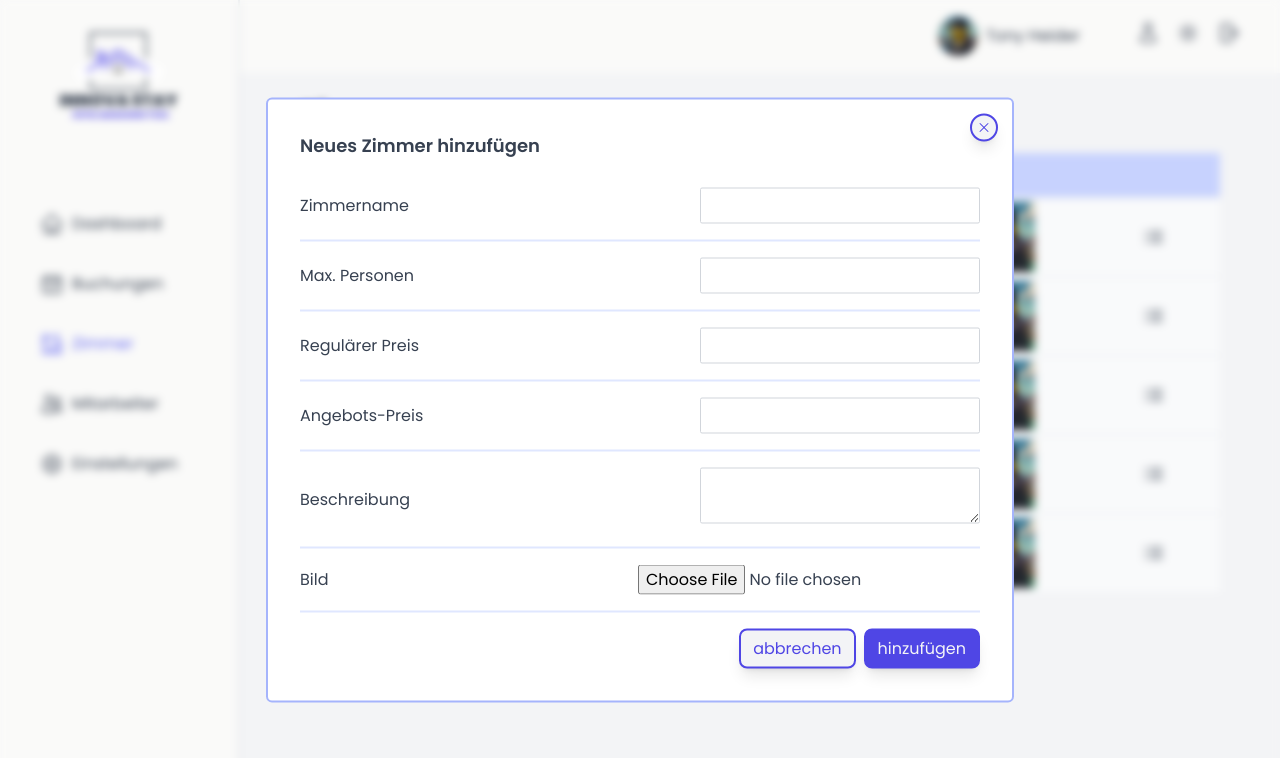
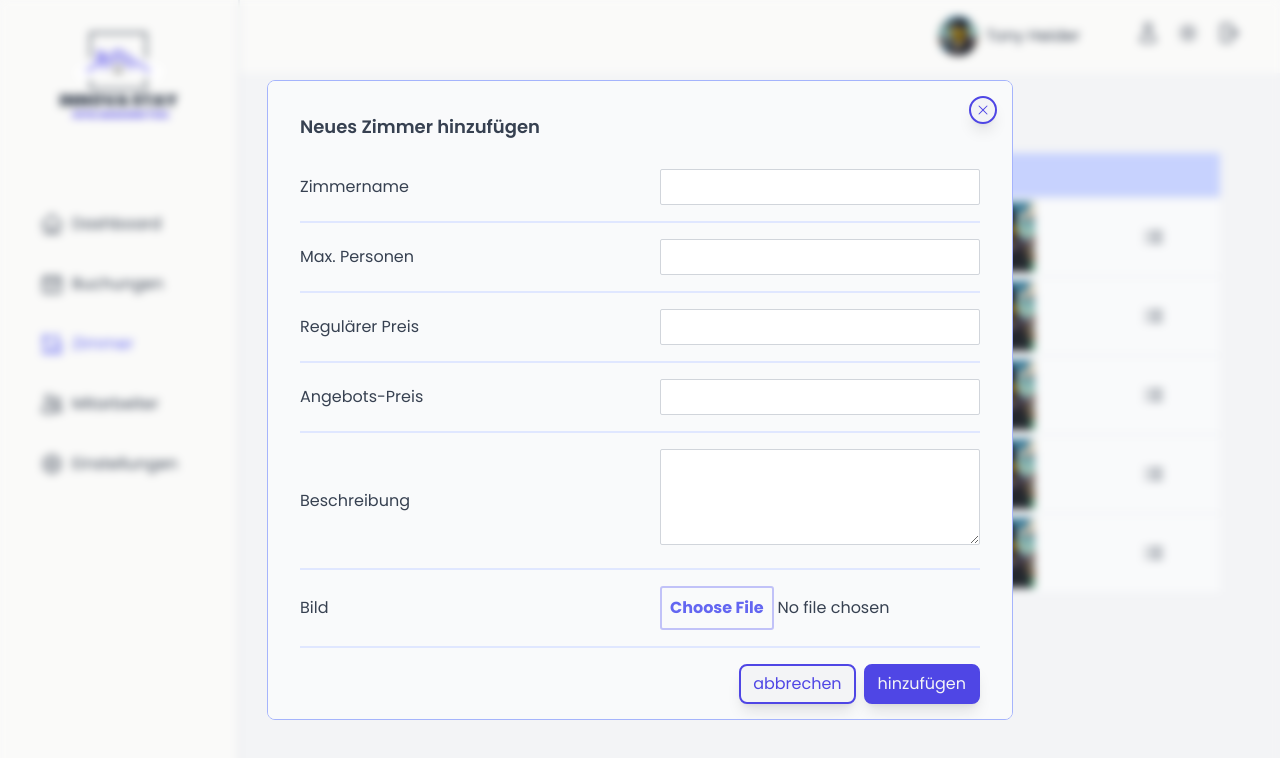
Before and after one commit to TonySN90/innovastay, a React (Vite) app: page /cabins in a window 1280 px wide. Both pictures are taken after a click on the button "Zimmer hinzufügen". Shown: the top 758 px of the page. Built offline with nearby package versions, Linux system fonts and the light colour scheme; a web font is replaced by a local one.

Commit message:
edit newCabinForm

```diff
--- a/src/features/cabins/CreateCabinForm.tsx
+++ b/src/features/cabins/CreateCabinForm.tsx
@@ -101,9 +101,11 @@ function FormRow<T extends keyof FormValues>({
   type,
 }: IFormRowProps<T>) {
   return (
-    <div className="border-b-2 border-indigo-100 min-w-[300px] md:min-w-[680px] transition-all flex flex-col md:flex-row py-4 justify-between items-center">
+    <div className="border-b-2 border-indigo-100 md:min-w-[680px] transition-all flex flex-col md:flex-row py-4 justify-between md:items-center">
       <Label label={label} />
-      {error && <span className="text-red-500 text-md">{error}</span>}
+      {error && (
+        <span className="text-red-500 text-md min-w-[300px]">{error}</span>
+      )}
       <Input id={id} type={type} reg={registerProp} />
     </div>
   );
@@ -124,7 +126,7 @@ function Input<T extends keyof FormValues>({ id, reg, type }: IInputProps<T>) {
     <div className="">
       {type === "text" || type === "number" ? (
         <input
-          className="md:w-[280px] border border-gray-300 rounded-sm h-9"
+          className="w-[100%] md:w-[320px] border border-gray-300 rounded-sm h-9 pl-2"
           type={type}
           id={id}
           disabled={false}
@@ -139,7 +141,7 @@ function Input<T extends keyof FormValues>({ id, reg, type }: IInputProps<T>) {
 
       {type === "textarea" && (
         <textarea
-          className="md:w-[280px] md:w-[220px] border border-gray-300 rounded-sm h-14"
+          className="w-full md:w-[320px] border border-gray-300 rounded-sm h-24 pl-2"
           id={id}
           disabled={false}
           {...register(id, {
@@ -151,9 +153,10 @@ function Input<T extends keyof FormValues>({ id, reg, type }: IInputProps<T>) {
 
       {type === "file" && (
         <input
-          className=""
+          className="fileInputStyle flex items-center justify-center w-full md:w-[320px] "
           type={type}
           id={id}
+          accept="image/*"
           disabled={false}
           {...register(id, {
             required: required,
--- a/src/styles/index.css
+++ b/src/styles/index.css
@@ -32,3 +32,20 @@ body {
   border-radius: 10px;
   background-color: transparent;
 }
+
+input[type="file"]::file-selector-button {
+  font-weight: bold;
+  color: #6366f1;
+  background-color: transparent;
+  padding: 0.5em;
+  border: 2px solid #6365f160;
+  border-radius: 3px;
+  cursor: pointer;
+  transition: background-color 0.2s;
+  /* margin-right: 1rem; */
+}
+
+input[type="file"]::file-selector-button :hover {
+  background-color: #6366f1;
+  color: white;
+}
--- a/src/ui/Modal.tsx
+++ b/src/ui/Modal.tsx
@@ -68,8 +68,8 @@ export default Modal;
 function ModalContent({ children }: { children: React.ReactNode }) {
   return (
     <div className="fixed top-0 left-0 bottom-0 right-0 overflow-auto">
-      <div className="absolute top-1/2 left-1/2 transform -translate-y-1/2 translate-x-[-50%]">
-        <div className="bg-white border-2 border-indigo-300 rounded-md  mx-auto p-3 max-h-[80vh] overflow-auto">
+      <div className="absolute top-1/2 left-1/2 transform -translate-y-1/2 -translate-x-1/2">
+        <div className="max-w-[90vw] mx-auto p-3 max-h-[80vh] overflow-auto bg-gray-50 border border-indigo-300 rounded-lg">
           {children}
         </div>
       </div>
```
